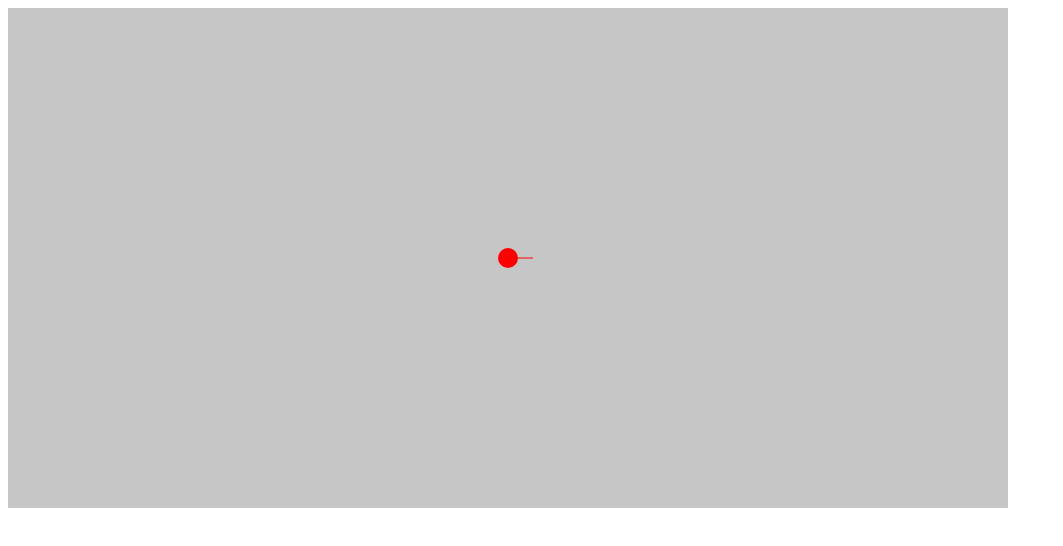
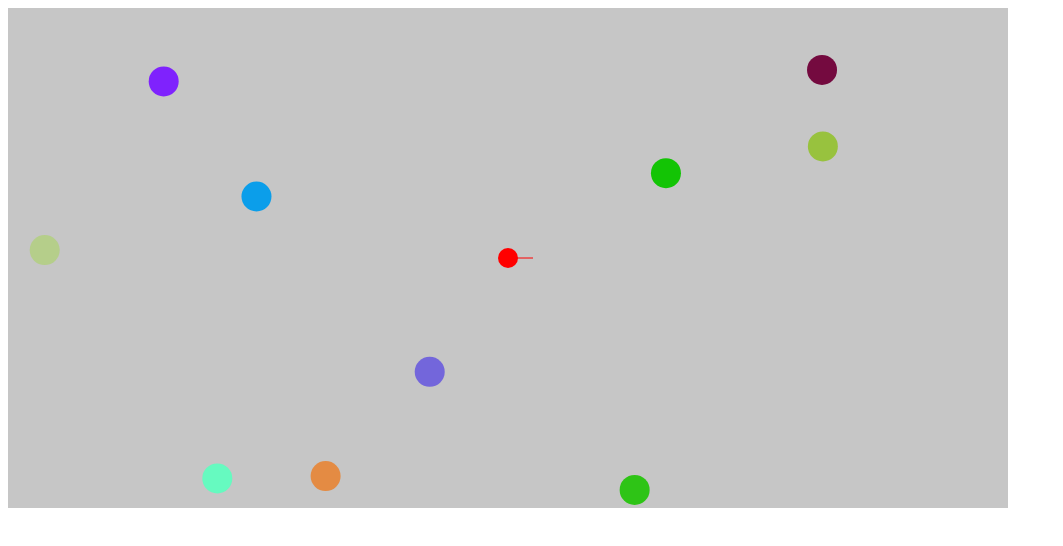
Before and after one commit to DmitryGulitsky/JavaScriptProject, a plain HTML site: page index.html in a window 1280 px wide. Shown: the whole page, without its empty margins (0-1063 px from the left). Drawn offline with Linux system fonts and the light colour scheme.

Commit message:
Add targets.js

```diff
--- a/index.html
+++ b/index.html
@@ -3,8 +3,8 @@
   <title>Project Ball Shooter</title>
   <script src="js/keyLogger.js"></script>
   <script src="js/bullets.js"></script>
+  <script src="js/targets.js"></script>
   <script src="js/player.js"></script>
-
   <script src="js/utilites.js"></script>
   <script src="js/main.js"></script>
 </head>
--- a/js/bullets.js
+++ b/js/bullets.js
@@ -7,7 +7,7 @@ function Bullets(){
     bullet.vx = bullet.v * Math.cos(bullet.angle);
     bullet.vy = bullet.v * Math.sin(bullet.angle);
   }
-  this.bang = function(bullet){ // функция, куда передаются значения {x = player.x, y = player.y, angle = player.angle, v = 200}
+  this.pushObj = function(bullet){ // функция, куда передаются значения {x = player.x, y = player.y, angle = player.angle, v = 200}
     console.log('gangbang!!!');
     this.init(bullet);
 
@@ -18,8 +18,8 @@ function Bullets(){
     if(id > this.maxID) {   //увеличиваем значение для максимального количество ячеек, чтобы циклы в this.render() и this.update охватывали все элементы
       this.maxID = id;
     }
-    console.log(this.maxID);
-    console.log(bullets.objects);
+    //console.log(this.maxID);
+    //console.log(bullets.objects);
   };
 
   this.update = function(dt){  // обновляем местоположение каждой пули в координатной плосксти
@@ -52,21 +52,21 @@ function Bullets(){
     }
   };
 
- // this.getMinInfo = function(o){ //рассчет столкновения пули и цели
- //   var dist = 99999; //расстояние, предполагаемо большее суммы двух радиусов
- //   var obj;
- //   for(var i = 0;i <= this.maxID;i++){
- //     if(this.objects[i] == undefined) continue;
- //     var d = Math.sqrt(
- //       (o.x - this.objects[i].x)*(o.x - this.objects[i].x)+
- //       (o.y - this.objects[i].y)*(o.y - this.objects[i].y)
- //     );
- //     if(d < dist){
- //       dist = d;
- //       obj = this.objects[i];
- //     }
- //   }
- //   return {dist:dist,object:obj};
- // };
+  this.getMinInfo = function(o){ //рассчет столкновения пули и цели
+    var dist = 99999; //расстояние, предполагаемо большее суммы двух радиусов
+    var obj;
+    for(var i = 0;i <= this.maxID;i++){
+      if(this.objects[i] == undefined) continue;
+      var d = Math.sqrt(
+        (o.x - this.objects[i].x)*(o.x - this.objects[i].x)+
+        (o.y - this.objects[i].y)*(o.y - this.objects[i].y)
+      );
+      if(d < dist){
+        dist = d;
+        obj = this.objects[i];
+      }
+    }
+    return {dist:dist,object:obj};
+  };
 
 }
--- a/js/main.js
+++ b/js/main.js
@@ -23,14 +23,14 @@ player.y = height/2;
 }
 function updateGame(dt){
   bullets.update(dt);
-//  targets.update(dt);
+  targets.update(dt);
   player.update(dt);
 }
 function renderGame(){
   renderBackground();
   player.render(ctx);
   bullets.render(ctx);
-//  targets.render(ctx);
+  targets.render(ctx);
 }
 function renderBackground(){
   ctx.fillStyle = "#c6c6c6";
--- a/js/player.js
+++ b/js/player.js
@@ -55,7 +55,7 @@ function Player(){
     var time = utils.getTime(); // определяется текущий момент времени
     if(keyLogger.keyStatus.fire &&
       time - this.lastShootTime >= this.stats.shootDelayMs){  // определяется была ли нажата клавиша fire и прошло ли время задержки выстрела
-      bullets.bang({ // добавляем в объект bullets пулю
+      bullets.pushObj({ // добавляем в объект bullets пулю
         x:this.x,  // задаем начальное положение пули - координаты положения игрока по оси X
         y:this.y,  // задаем начальное положение пули - координаты положения игрока по оси Y
         angle:this.angle,  // задаем направление движения пули - угол, куда направлен игрок
@@ -78,6 +78,20 @@ function Player(){
     }
   };
 
+  this.getMinInfo = function(o){ //рассчет столкновения игрока и цели
+    var dist = 99999; //расстояние, предполагаемо большее суммы двух радиусов
+
+    var d = Math.sqrt(
+      (o.x - this.x)*(o.x - this.x)+
+      (o.y - this.y)*(o.y - this.y)
+    );
+    if(d < dist){
+      dist = d;
+      }
+
+    return {dist:dist};
+  };
+
   this.render = function(ctx){   // отрисовываем игрока
     ctx.fillStyle="#FF0000";
     ctx.beginPath();
--- /dev/null
+++ b/js/targets.js
@@ -0,0 +1,123 @@
+var targets = new Targets();
+var targetsNumber = 10;
+
+function Targets(){
+
+  this.objects = [];    // объект для хранения параметров цели на игровом поле
+  this.maxID = 0;   // начальное значение количества элементов в this.objects, которое будет использоваться для подсчета количества циклов в this.render() и this.update()
+
+  this.init = function(target){
+    target.vx = target.v * Math.cos(target.angle);
+    target.vy = target.v * Math.sin(target.angle);
+    target.hitAnimClock = -1;   // нормальное значение для неотстреленной цели, которое меняется после попадания
+    target.scale = 1;   // значение нормального масштаба для цели
+    target.currentAlpha = 0;  // значение непрозрачности для отображения цели на экране
+    target.maxAlpha = 1;  // значение дня ограничения непрозрачности альфа-канала цели
+  }
+
+  this.pushObj = function(target){
+    this.init(target);
+    var i = -1;
+    while(this.objects[++i] != undefined);
+    this.objects[i] = target;
+    if(this.maxID < i) this.maxID = i;
+  };
+  this.getSize = function(){    // функция для нахождения empty элемента массива
+    var size = 0;
+    for(var i = 0;i < this.maxID;i++){
+      if(this.objects[i] == undefined) continue;
+      size++;
+    }
+    return size;
+  };
+
+  this.update = function(dt){
+    for(var i = 0;i < this.maxID;i++){    // обновляем местоположение каждой цели в координатной плосксти
+      if(this.objects[i] == undefined) continue;
+      var obj = this.objects[i];
+
+      obj.x += obj.vx * dt;
+      obj.y += obj.vy * dt;
+
+      // console.log(this.objects[0].currentAlpha); //
+      if(obj.currentAlpha != obj.maxAlpha){   // задаем плавность
+        obj.currentAlpha += (obj.maxAlpha - obj.currentAlpha) / 100;
+      }
+
+      if(obj.currentAlpha > 0.5){  // исчезание цели при попадании
+        var infoBullets = bullets.getMinInfo(obj);   // возвращает объект {dist:dist,object:obj} с сылкой на пулю и ее расстоянием до цели
+        if(infoBullets.dist <= obj.size * obj.scale){  // условие, если пуля попадает в радиус цели
+          infoBullets.object.remove = true;    // убираем пулю
+          if(obj.hitAnimClock == -1) {    // изменить значение obj.hitAnimClock для запуска таймера плавного исчезновения цели
+            obj.hitAnimClock = 0;
+          }
+        }
+        var infoPlayer = player.getMinInfo(obj);
+        if(infoPlayer.dist <= obj.size){
+          console.log('Stolknulis!!!!');
+        }
+
+      }
+      if(obj.hitAnimClock != -1){  // исчезание цели с шагом переданного аргумента dt в интервале от 0 до 1
+        obj.hitAnimClock += dt;
+        if(obj.hitAnimClock >= 1){
+          delete this.objects[i];
+          continue;
+        }
+      }
+
+      if(obj.x - obj.size < 0 || obj.x + obj.size > width)  // устанавливаем ограничение передвижения целей в пределах игрового поля
+      {
+        obj.vx = -obj.vx;
+      }
+      if(obj.y - obj.size < 0 || obj.y + obj.size > height)
+      {
+        obj.vy = -obj.vy;
+      }
+    }
+
+    if(this.getSize() < targetsNumber){  // отрисовка новой цели
+      this.pushObj({
+        x:Math.random()*width,
+        y:15,
+        v:100,
+        angle:Math.random()*2*Math.PI,
+        size:15,
+        color:{
+          r:Math.random(),
+          g:Math.random(),
+          b:Math.random(),
+        }
+      });
+    }
+
+
+  };
+  this.render = function(ctx){
+    for(var i = 0;i < this.maxID;i++){
+      if(this.objects[i] == undefined) continue;
+      var obj = this. objects[i];
+
+      obj.scale = 1;
+      if(obj.hitAnimClock != -1){
+        obj.currentAlpha = 1 - obj.hitAnimClock * 1.5; // изменяем непрозрачность при попадании пули в цель
+        if(obj.currentAlpha < 0) {
+          obj.currentAlpha = 0;
+        }
+        obj.scale = 1 + 2 * obj.hitAnimClock; // увеличиваем масштаб цели при попадании в нее пули
+        obj.maxAlpha = obj.currentAlpha;
+      }
+      ctx.fillStyle = utils.getARGBString(
+        obj.currentAlpha,
+        obj.color.r,
+        obj.color.g,
+        obj.color.b
+      );
+      ctx.globalAlpha = obj.currentAlpha;
+      ctx.beginPath();
+      ctx.arc(obj.x,obj.y,obj.size * obj.scale,0,Math.PI * 2);
+      ctx.fill();
+      ctx.globalAlpha = 1;
+    }
+  };
+}
```
